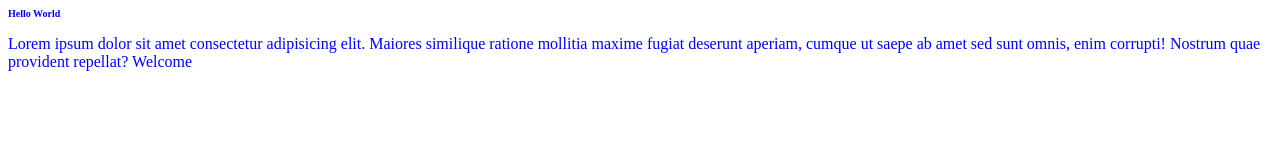
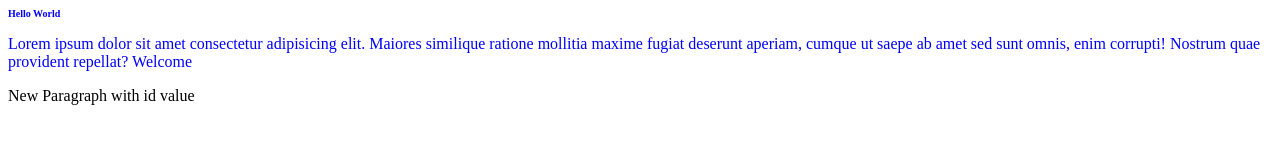
Before and after one commit to almattech/test, a plain HTML site: page html/index.html in a window 1280 px wide. Drawn offline with Linux system fonts and the light colour scheme; a script that the page names is missing.

Commit message:
Second commit

```diff
--- a/css/index.css
+++ b/css/index.css
@@ -4,3 +4,6 @@
 h1 {
 	font-size: 10px;
 }
+#second {
+	color: black;
+}
--- a/html/index.html
+++ b/html/index.html
@@ -14,6 +14,7 @@
 			sed sunt omnis, enim corrupti! Nostrum quae provident repellat?
 			<span>Welcome</span>
 		</p>
+		<p id="second">New Paragraph with id value</p>
 		<script src="/javacript/index.js"></script>
 	</body>
 </html>
```
Also changed, not shown: test1.txt, test2.txt, 1 other file.
